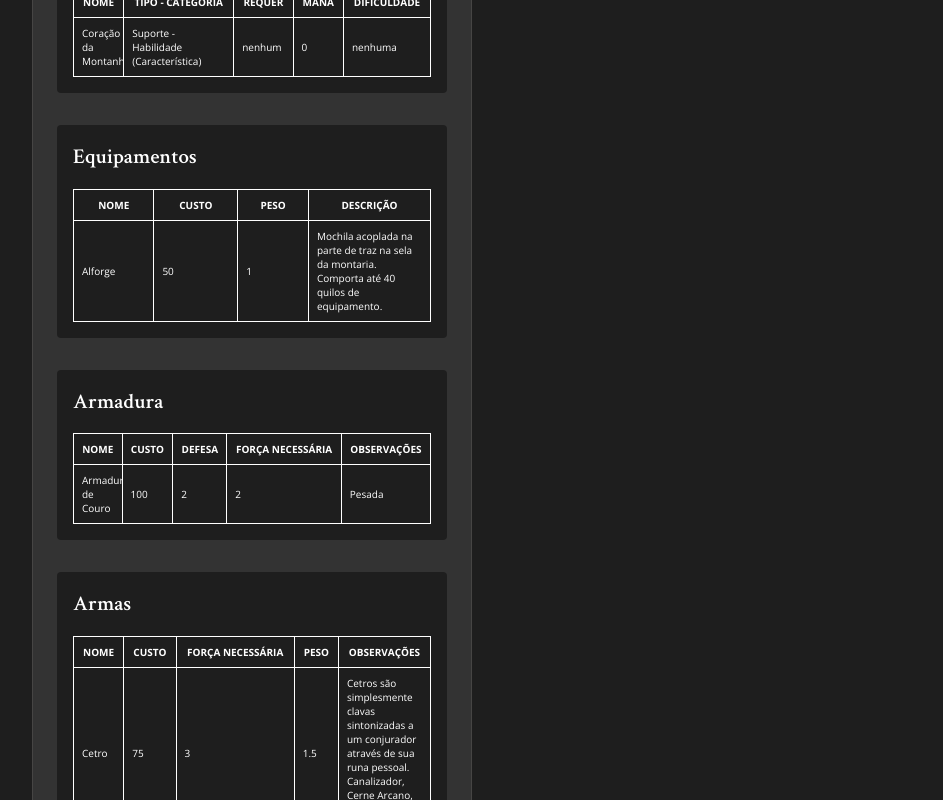
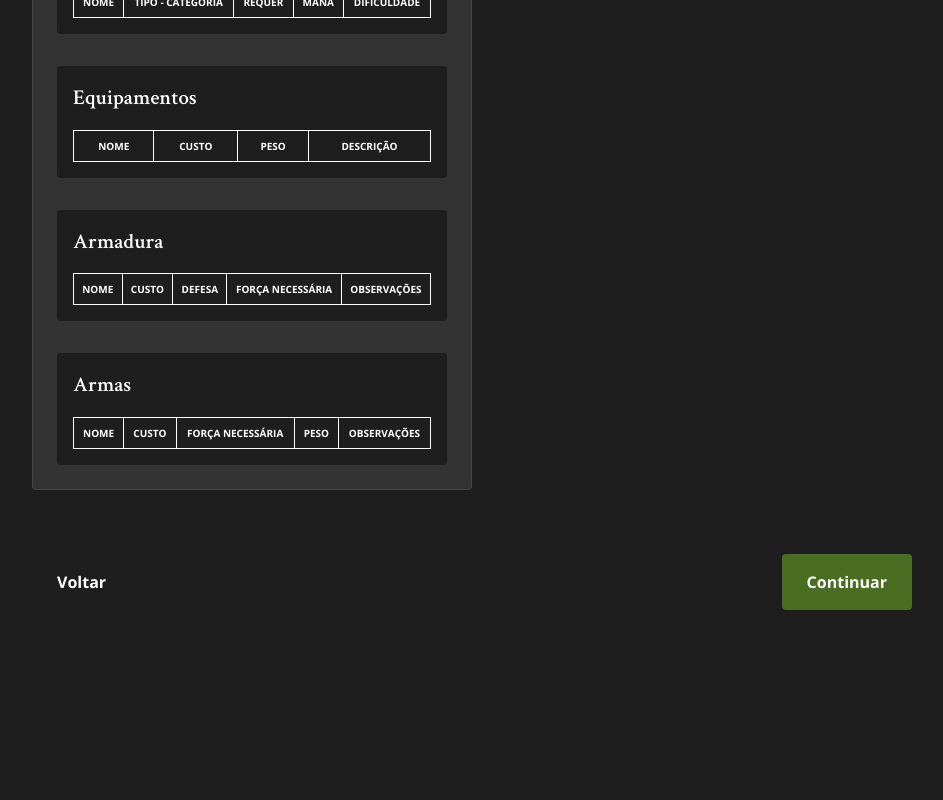
Before and after one commit to marcosvbs/go-role-playing, a React (Vite) app: page /race-selection in a window 1280 px wide. Shown: the part 980-1780 px from the top of the page, without its empty margins (168-1111 px from the left). After the commit the page ends 1590 px from the top, so only its background shows below. Built offline with nearby package versions, Linux system fonts and the light colour scheme.

Commit message:
add more adjustments to characterSheet component

```diff
--- a/src/components/CharacterSheet/index.tsx
+++ b/src/components/CharacterSheet/index.tsx
@@ -60,15 +60,15 @@ export function CharacterSheet() {
         <h5>Defesa</h5>
         <ul>
           <li>
-            <span>{characterSheet.defence.block}</span>
+            <span>{characterSheet.defense.block}</span>
             <span>Bloqueio</span>
           </li>
           <li>
-            <span>{characterSheet.defence.dodge}</span>
+            <span>{characterSheet.defense.dodge}</span>
             <span>Esquiva</span>
           </li>
           <li>
-            <span>{characterSheet.defence.determination}</span>
+            <span>{characterSheet.defense.determination}</span>
             <span>Determinação</span>
           </li>
         </ul>
@@ -83,23 +83,23 @@ export function CharacterSheet() {
             <th>Requer</th>
             <th>Mana</th>
             <th>Dificuldade</th>
-            {/* <th>Descrição</th> */}
           </tr>
+
+          {characterSheet.skills ? (
+            characterSheet.skills?.map((skill) => (
               <tr>
-            <td>Coração da Montanha</td>
-            <td>Suporte - Habilidade (Característica)</td>
-            <td>nenhum</td>
-            <td>0</td>
-            <td>nenhuma</td>
-            {/* <td>
-              Sua constituição foi forjada nos subterrâneos agrestes e
-              impiedosos, onde apenas os mais resistentes conseguem sobreviver.
-              Você é imune a todos os venenos naturais e mágicos e rola +1d6 em
-              testes para resistir à fadiga, doenças e quaisquer outros efeitos
-              físicos. Além disso, sua Carga é calculada como se você tivesse
-              Força +2.
-            </td> */}
+                <td>{skill.name}</td>
+                <td>
+                  {skill.type} - {skill.category}
+                </td>
+                <td>{skill.requirement}</td>
+                <td>{skill.mana}</td>
+                <td>{skill.difficulty}</td>
               </tr>
+            ))
+          ) : (
+            <></>
+          )}
         </table>
       </section>
 
@@ -112,15 +112,18 @@ export function CharacterSheet() {
             <th>Peso</th>
             <th>Descrição</th>
           </tr>
+          {characterSheet.equipments ? (
+            characterSheet.equipments?.map((equipment) => (
               <tr>
-            <td>Alforge</td>
-            <td>50</td>
-            <td>1</td>
-            <td>
-              Mochila acoplada na parte de traz na sela da montaria. Comporta
-              até 40 quilos de equipamento.
-            </td>
+                <td>{equipment.name}</td>
+                <td>{equipment.cost}</td>
+                <td>{equipment.weight}</td>
+                <td>{equipment.description}</td>
               </tr>
+            ))
+          ) : (
+            <></>
+          )}
         </table>
       </section>
 
@@ -134,13 +137,17 @@ export function CharacterSheet() {
             <th>Força necessária</th>
             <th>Observações</th>
           </tr>
+          {characterSheet.armor ? (
             <tr>
-            <td>Armadura de Couro</td>
-            <td>100</td>
-            <td>2</td>
-            <td>2</td>
-            <td>Pesada</td>
+              <td>{characterSheet.armor.name}</td>
+              <td>{characterSheet.armor.cost}</td>
+              <td>{characterSheet.armor.defense}</td>
+              <td>{characterSheet.armor.strengthRequired}</td>
+              <td>{characterSheet.armor.observation}</td>
             </tr>
+          ) : (
+            <></>
+          )}
         </table>
       </section>
 
@@ -154,17 +161,20 @@ export function CharacterSheet() {
             <th>Peso</th>
             <th>Observações</th>
           </tr>
+
+          {characterSheet.weapons ? (
+            characterSheet.weapons?.map((weapon) => (
               <tr>
-            <td>Cetro</td>
-            <td>75</td>
-            <td>3</td>
-            <td>1.5</td>
-            <td>
-              Cetros são simplesmente clavas sintonizadas a um conjurador
-              através de sua runa pessoal. Canalizador, Cerne Arcano, Cerne
-              Místico, Registro
-            </td>
+                <td>{weapon.name}</td>
+                <td>{weapon.cost}</td>
+                <td>{weapon.strengthRequired}</td>
+                <td>{weapon.weight}</td>
+                <td>{weapon.observation}</td>
               </tr>
+            ))
+          ) : (
+            <></>
+          )}
         </table>
       </section>
     </CharacterSheetContainer>
--- a/src/contexts/CharacterSheetContext.tsx
+++ b/src/contexts/CharacterSheetContext.tsx
@@ -1,19 +1,55 @@
 import { createContext, useState } from "react";
 
 interface Equipment {
-  id: number;
+  name: string;
+  cost: number;
+  weight: number;
+  description: string;
   quantity: number;
 }
 
+interface Skill {
+  name: string;
+  type: string;
+  category: string;
+  requirement: string;
+  mana: number;
+  difficulty: number;
+  description: string;
+}
+
 interface Consumable {
-  id: number;
+  name: string;
+  weight: number;
+  cost: number;
+  aura: string;
   quantity: number;
 }
 
+interface Armor {
+  name: string;
+  cost: number;
+  defense: number;
+  strengthRequired: number;
+  observation: string;
+}
+
+interface Weapon {
+  name: string;
+  type: string;
+  cost: number;
+  damage: string;
+  attackType: string;
+  strengthRequired: number;
+  weight: number;
+  range: string;
+  observation: string;
+}
+
 interface CharacterSheetType {
-  name: string | null;
-  race: string | null | undefined;
-  vocation: string | null | undefined;
+  name: string;
+  race: string;
+  vocation: string;
   level: number;
   basicStatus: {
     life: number;
@@ -26,14 +62,14 @@ interface CharacterSheetType {
     intelligence: number;
     will: number;
   };
-  defence: {
+  defense: {
     block: number;
     dodge: number;
     determination: number;
   };
-  skills: number[] | null;
-  armor: number | null;
-  weapons: number[] | null;
+  skills: Skill[] | null;
+  armor: Armor | null;
+  weapons: Weapon[] | null;
   equipments: Equipment[] | null;
   consumables: Consumable[] | null;
 }
@@ -54,8 +90,8 @@ export function CharacterSheetContextProvider({
 }) {
   const [characterSheet, setCharacterSheet] = useState<CharacterSheetType>({
     name: "",
-    race: null,
-    vocation: null,
+    race: "",
+    vocation: "",
     level: 1,
     basicStatus: {
       life: 60,
@@ -68,16 +104,16 @@ export function CharacterSheetContextProvider({
       intelligence: 0,
       will: 0,
     },
-    defence: {
+    defense: {
       block: 0,
       dodge: 0,
       determination: 0,
     },
-    skills: [],
+    skills: null,
     armor: null,
-    weapons: [],
-    equipments: [],
-    consumables: [],
+    weapons: null,
+    equipments: null,
+    consumables: null,
   });
 
   function updateCharacterSheetRace(updatedCharacterSheet: CharacterSheetType) {
```
Lines whose indentation alone changed are shown as unchanged.
